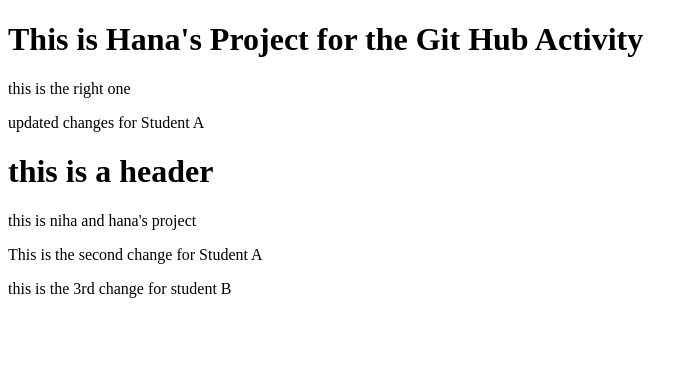
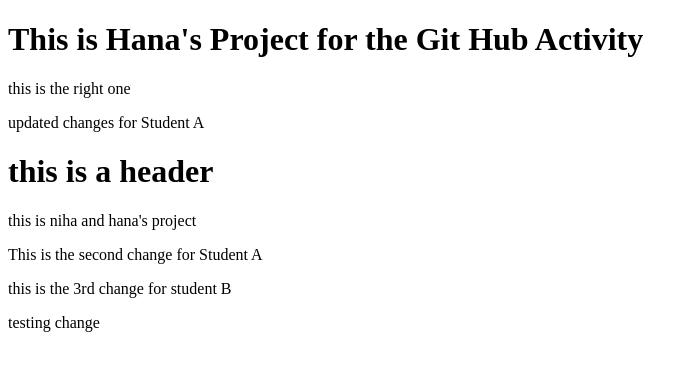
Before and after one commit to hanahansen/Hana, a plain HTML site: page index.html in a window 1280 px wide. Shown: the whole page, without its empty margins (0-698 px from the left). Drawn offline with Linux system fonts and the light colour scheme.

Commit message:
testing change paragraph

```diff
--- a/index.html
+++ b/index.html
@@ -13,5 +13,6 @@
     <p>this is niha and hana's project</p>
     <p>This is the second change for Student A</p>
     <p>this is the 3rd change for student B</p>
+    <p>testing change</p>
   </body>
 </html>
```
